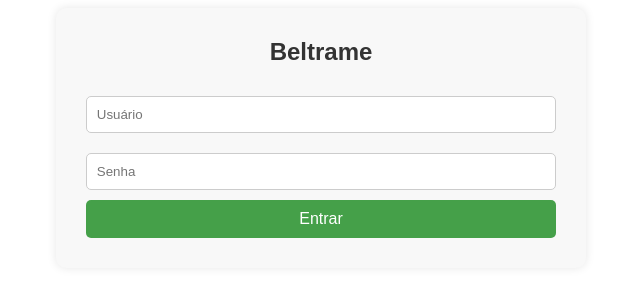
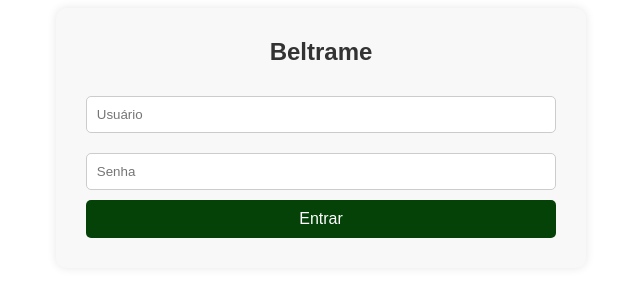
Before and after one commit to fsbnando/Front-End, a Flask app: page / in a window 1280 px wide, with the pointer over the restyled element. Shown: the part 262-562 px from the top of the page, without its empty margins (319-959 px from the left). Run offline with Flask 3, Linux system fonts and the light colour scheme.

Commit message:
beltrame

```diff
--- a/templates/login.html
+++ b/templates/login.html
@@ -47,7 +47,7 @@
             font-size: 16px;
         }
         button:hover {
-            background: #45a049;
+            background: #044207;
         }
     </style>
 </head>
```
